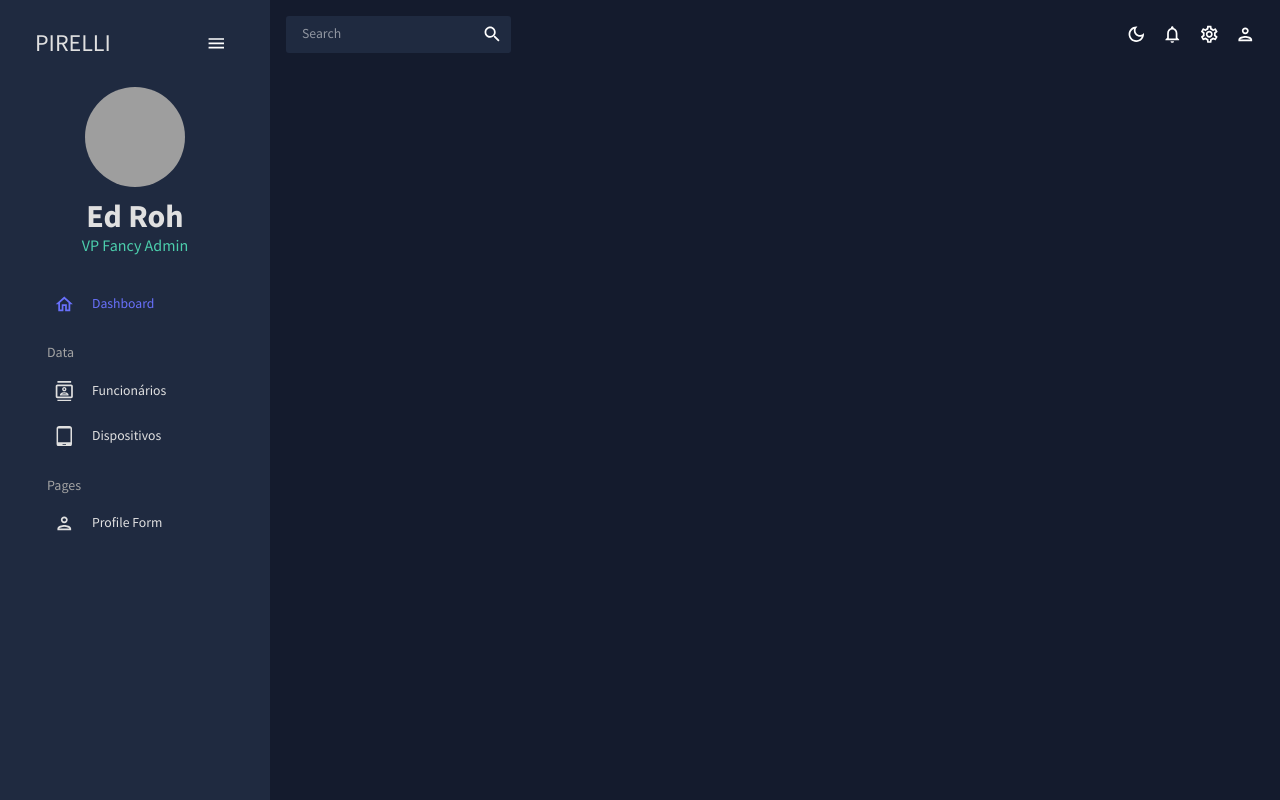
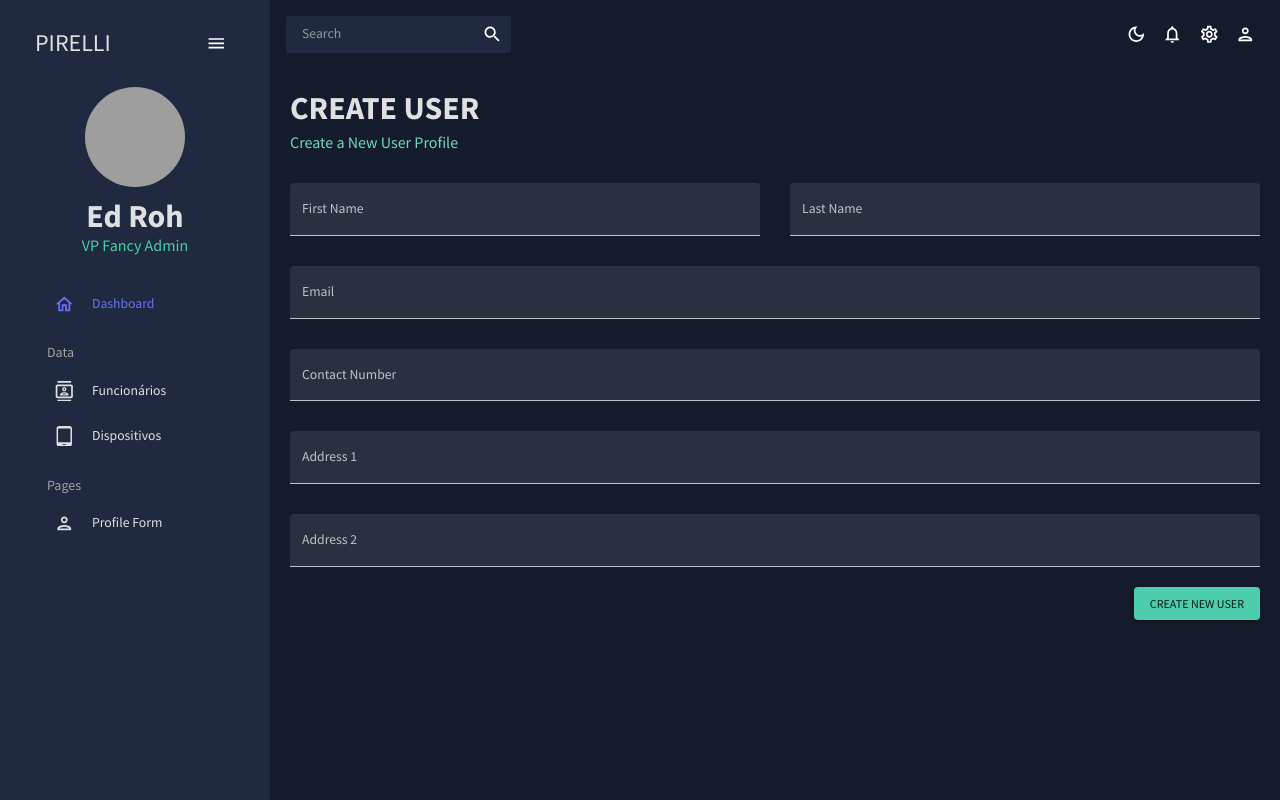
Before and after one commit to 2023M4T5-Inteli/Projeto3, a React (Create React App) app in the folder src/Frontend/dashboard/: page /formDevice in a window 1280 px wide. Built offline with nearby package versions, Linux system fonts and the light colour scheme; grey boxes are pictures that could not be loaded.

Commit message:
Front part. 2

```diff
--- a/src/Frontend/dashboard/src/App.js
+++ b/src/Frontend/dashboard/src/App.js
@@ -4,7 +4,8 @@
 import Sidebar from "./pages/global/sidebar";
 import Dashboard from "./pages/geral";
 import Team from "./pages/team";
-import Form from "./pages/form";
+import FormDevice from "./pages/formDevice";
+import FormTeam from "./pages/formTeam";
 import Devices from "./pages/devices";
 import { Routes, Route } from "react-router-dom";
 
@@ -23,7 +24,8 @@
             <Routes>
               <Route path = "/" element={<Dashboard />} />
               <Route path = "/team" element={<Team />} />
-              <Route path = "/form" element={<Form />} />
+              <Route path = "/formDevice" element={<FormDevice />} />
+              <Route path = "/formTeam" element={<FormTeam />} />
               <Route path = "/devices" element={<Devices />} />
             </Routes>
           </main>
--- /dev/null
+++ b/src/Frontend/dashboard/src/pages/formDevice/index.jsx
@@ -0,0 +1,154 @@
+import { Box, Button, TextField } from "@mui/material";
+import { Formik } from "formik";
+import * as yup from "yup";
+import useMediaQuery from "@mui/material/useMediaQuery";
+import Header from "../../components/header";
+
+const FormDevice = () => {
+  const isNonMobile = useMediaQuery("(min-width:600px)");
+
+  const handleFormSubmit = (values) => {
+    console.log(values);
+  };
+
+  return (
+    <Box m="20px">
+      <Header title="CREATE USER" subtitle="Create a New User Profile" />
+
+      <Formik
+        onSubmit={handleFormSubmit}
+        initialValues={initialValues}
+        validationSchema={checkoutSchema}
+      >
+        {({
+          values,
+          errors,
+          touched,
+          handleBlur,
+          handleChange,
+          handleSubmit,
+        }) => (
+          <form onSubmit={handleSubmit}>
+            <Box
+              display="grid"
+              gap="30px"
+              gridTemplateColumns="repeat(4, minmax(0, 1fr))"
+              sx={{
+                "& > div": { gridColumn: isNonMobile ? undefined : "span 4" },
+              }}
+            >
+              <TextField
+                fullWidth
+                variant="filled"
+                type="text"
+                label="First Name"
+                onBlur={handleBlur}
+                onChange={handleChange}
+                value={values.firstName}
+                name="firstName"
+                error={!!touched.firstName && !!errors.firstName}
+                helperText={touched.firstName && errors.firstName}
+                sx={{ gridColumn: "span 2" }}
+              />
+              <TextField
+                fullWidth
+                variant="filled"
+                type="text"
+                label="Last Name"
+                onBlur={handleBlur}
+                onChange={handleChange}
+                value={values.lastName}
+                name="lastName"
+                error={!!touched.lastName && !!errors.lastName}
+                helperText={touched.lastName && errors.lastName}
+                sx={{ gridColumn: "span 2" }}
+              />
+              <TextField
+                fullWidth
+                variant="filled"
+                type="text"
+                label="Email"
+                onBlur={handleBlur}
+                onChange={handleChange}
+                value={values.email}
+                name="email"
+                error={!!touched.email && !!errors.email}
+                helperText={touched.email && errors.email}
+                sx={{ gridColumn: "span 4" }}
+              />
+              <TextField
+                fullWidth
+                variant="filled"
+                type="text"
+                label="Contact Number"
+                onBlur={handleBlur}
+                onChange={handleChange}
+                value={values.contact}
+                name="contact"
+                error={!!touched.contact && !!errors.contact}
+                helperText={touched.contact && errors.contact}
+                sx={{ gridColumn: "span 4" }}
+              />
+              <TextField
+                fullWidth
+                variant="filled"
+                type="text"
+                label="Address 1"
+                onBlur={handleBlur}
+                onChange={handleChange}
+                value={values.address1}
+                name="address1"
+                error={!!touched.address1 && !!errors.address1}
+                helperText={touched.address1 && errors.address1}
+                sx={{ gridColumn: "span 4" }}
+              />
+              <TextField
+                fullWidth
+                variant="filled"
+                type="text"
+                label="Address 2"
+                onBlur={handleBlur}
+                onChange={handleChange}
+                value={values.address2}
+                name="address2"
+                error={!!touched.address2 && !!errors.address2}
+                helperText={touched.address2 && errors.address2}
+                sx={{ gridColumn: "span 4" }}
+              />
+            </Box>
+            <Box display="flex" justifyContent="end" mt="20px">
+              <Button type="submit" color="secondary" variant="contained">
+                Create New User
+              </Button>
+            </Box>
+          </form>
+        )}
+      </Formik>
+    </Box>
+  );
+};
+
+const phoneRegExp =
+  /^((\+[1-9]{1,4}[ -]?)|(\([0-9]{2,3}\)[ -]?)|([0-9]{2,4})[ -]?)*?[0-9]{3,4}[ -]?[0-9]{3,4}$/;
+
+const checkoutSchema = yup.object().shape({
+  firstName: yup.string().required("required"),
+  lastName: yup.string().required("required"),
+  email: yup.string().email("invalid email").required("required"),
+  contact: yup
+    .string()
+    .matches(phoneRegExp, "Phone number is not valid")
+    .required("required"),
+  address1: yup.string().required("required"),
+  address2: yup.string().required("required"),
+});
+const initialValues = {
+  firstName: "",
+  lastName: "",
+  email: "",
+  contact: "",
+  address1: "",
+  address2: "",
+};
+
+export default FormDevice;
--- a/src/Frontend/dashboard/src/pages/form/index.jsx
+++ b/src/Frontend/dashboard/src/pages/formTeam/index.jsx
@@ -4,7 +4,7 @@
 import useMediaQuery from "@mui/material/useMediaQuery";
 import Header from "../../components/header";
 
-const Form = () => {
+const FormTeam = () => {
   const isNonMobile = useMediaQuery("(min-width:600px)");
 
   const handleFormSubmit = (values) => {
@@ -41,7 +41,7 @@
                 fullWidth
                 variant="filled"
                 type="text"
-                label="First Name"
+                label="Primeiro Nome"
                 onBlur={handleBlur}
                 onChange={handleChange}
                 value={values.firstName}
@@ -54,7 +54,7 @@
                 fullWidth
                 variant="filled"
                 type="text"
-                label="Last Name"
+                label="Último nome"
                 onBlur={handleBlur}
                 onChange={handleChange}
                 value={values.lastName}
@@ -80,7 +80,7 @@
                 fullWidth
                 variant="filled"
                 type="text"
-                label="Contact Number"
+                label="Telefone"
                 onBlur={handleBlur}
                 onChange={handleChange}
                 value={values.contact}
@@ -151,4 +151,4 @@
   address2: "",
 };
 
-export default Form;
+export default FormTeam;
--- a/src/Frontend/dashboard/src/pages/team/index.jsx
+++ b/src/Frontend/dashboard/src/pages/team/index.jsx
@@ -1,14 +1,19 @@
 import { Box, Button } from "@mui/material";
 import { DataGrid, GridToolbar } from "@mui/x-data-grid";
+import { useTheme } from "@mui/material";
+import AddOutlinedIcon from '@mui/icons-material/AddOutlined';
 import { tokens } from "../../theme";
+import {useNavigate} from 'react-router-dom';
 import { mockDataContacts } from "../../data/mockData";
 import Header from "../../components/header";
-import { useTheme } from "@mui/material";
-import AddOutlinedIcon from '@mui/icons-material/AddOutlined';
 
 const Team = () => {
+  const navigate = useNavigate();
   const theme = useTheme();
   const colors = tokens(theme.palette.mode);
+  const navigateForm = () => {
+    navigate('/formTeam');
+  };
 
   const columns = [
     { field: "id", headerName: "ID", flex: 0.5 },
@@ -42,7 +47,7 @@
         title="Funcionários"
         subtitle="Lista de funcionários que utilizarão os dispositivos"
       />
-      <Button
+      <Button onClick={navigateForm}
         sx={{
           backgroundColor: colors.blueAccent[700],
           color: colors.grey[100],
```
